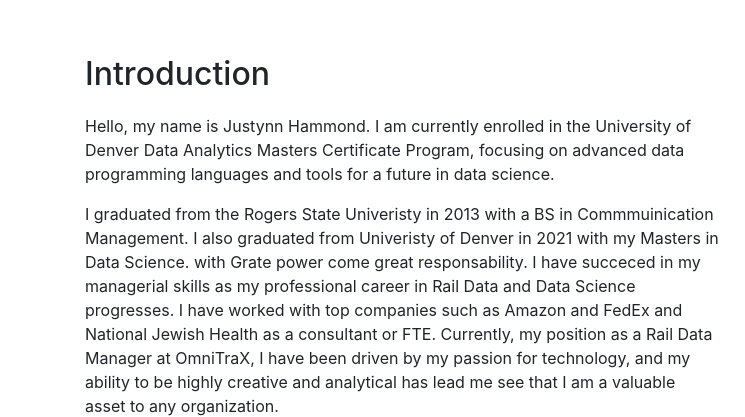
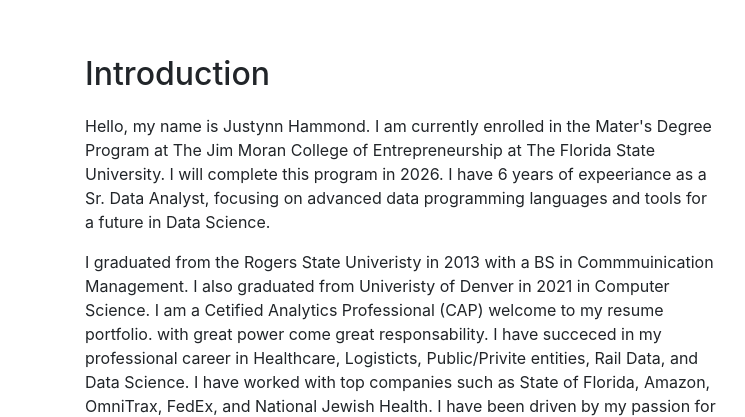
Before and after one commit to jhamm2315/jhamm2315.github.io, a plain HTML site: page index.html in a window 1280 px wide. Shown: the part 383-800 px from the top of the page, 0-745 px from the left. Drawn offline with nearby package versions, Linux system fonts and the light colour scheme.

Commit message:
update to intro

```diff
--- a/index.html
+++ b/index.html
@@ -53,12 +53,12 @@
         <div class="col-md-7">
           <h2>Introduction</h2>
           <p>
-            Hello, my name is Justynn Hammond. I am currently enrolled in the University of Denver Data Analytics Masters Certificate Program, focusing on advanced data programming languages and tools for a future in data science.
+            Hello, my name is Justynn Hammond. I am currently enrolled in the Mater's Degree Program at The Jim Moran College of Entrepreneurship at The Florida State University. I will complete this program in 2026. I have 6 years of expeeriance as a Sr. Data Analyst, focusing on advanced data programming languages and tools for a future in Data Science.
           </p>
           <p>
-            I graduated from the Rogers State Univeristy in 2013 with a BS in Commmuinication Management. I also graduated from Univeristy of Denver in 2021 with my Masters in Data Science.
-            with Grate power come great responsability. I have succeced in my managerial skills as my professional career in Rail Data and Data Science progresses.
-            I have worked with top companies such as Amazon and FedEx and National Jewish Health as a consultant or FTE. Currently, my position as a Rail Data Manager at OmniTraX, I have been driven by my passion for technology,
+            I graduated from the Rogers State Univeristy in 2013 with a BS in Commmuinication Management. I also graduated from Univeristy of Denver in 2021 in Computer Science. I am a Cetified Analytics Professional (CAP) welcome to my resume portfolio.
+            with great power come great responsability. I have succeced in my professional career in Healthcare, Logisticts, Public/Privite entities, Rail Data, and Data Science.
+            I have worked with top companies such as State of Florida, Amazon, OmniTrax, FedEx, and National Jewish Health. I have been driven by my passion for technology,
             and my ability to be highly creative and analytical has lead me see that I am a valuable asset to any organization.
           </p>
           <a href="about_me.html">Learn more about me.</a>
```
